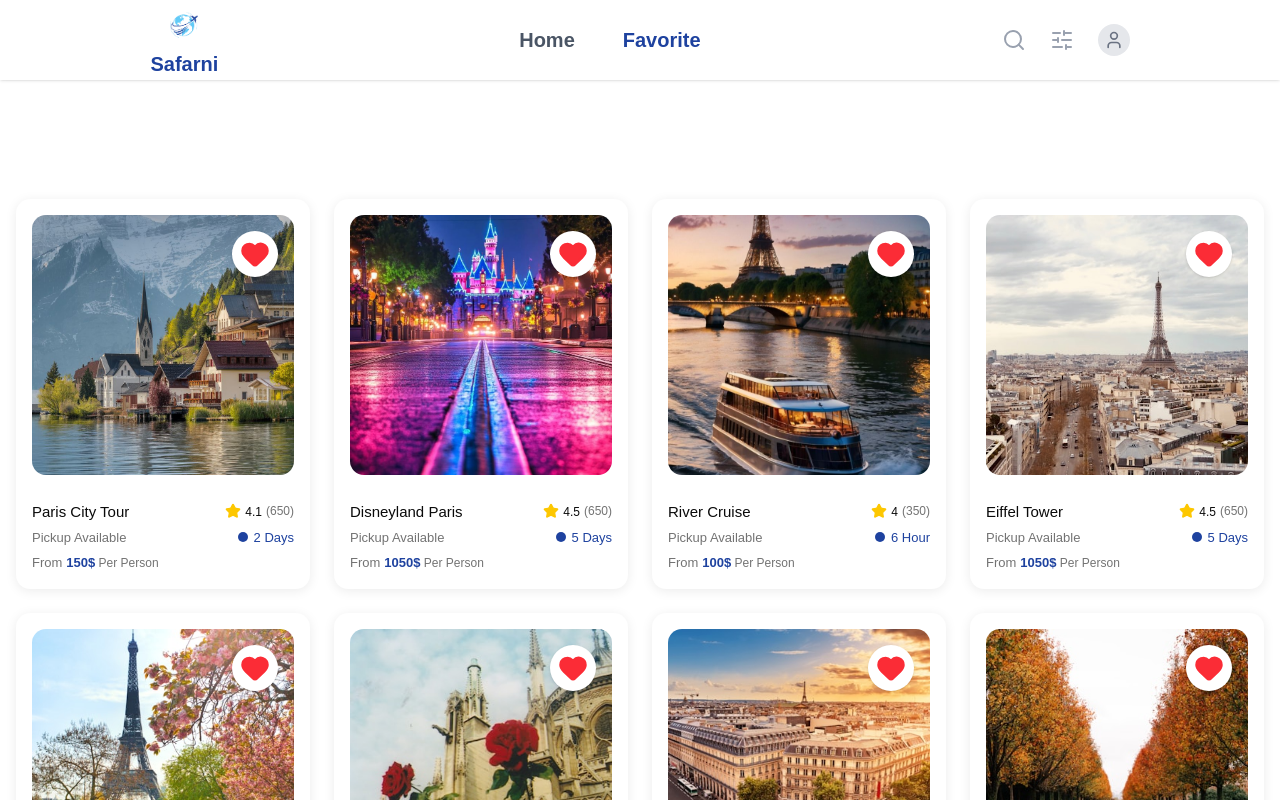
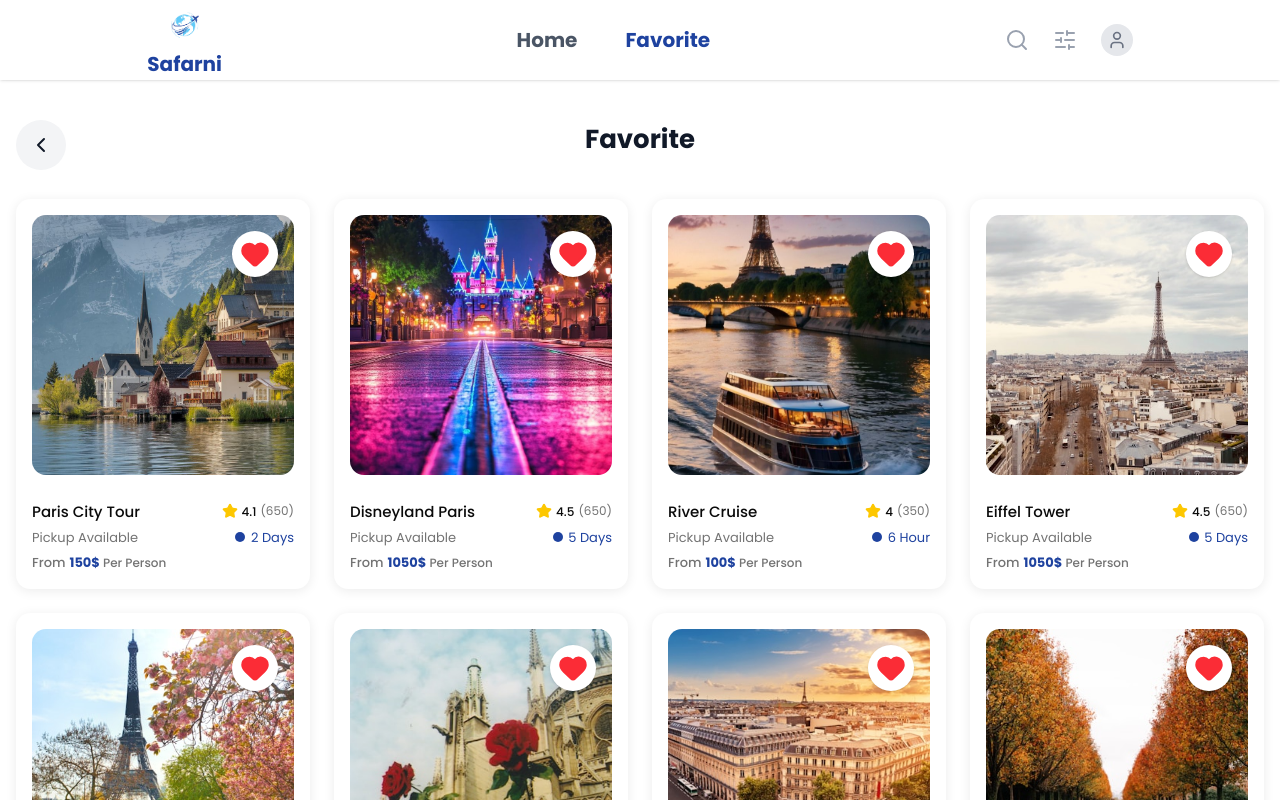
Before and after one commit to Abdulrahmanfawzy/Safarni-team-1, a React (Vite) app: page /favorites in a window 1280 px wide. Shown: the top 800 px of the page. Built offline with nearby package versions, Linux system fonts and the light colour scheme.

Commit message:
editing ui n packages

```diff
--- a/package.json
+++ b/package.json
@@ -18,9 +18,11 @@
     "card": "^2.5.4",
     "class-variance-authority": "^0.7.1",
     "clsx": "^2.1.1",
+    "font": "^0.0.4",
     "input-otp": "^1.4.2",
     "lucide-react": "^0.563.0",
     "next-themes": "^0.4.6",
+    "poppins": "^0.1.1",
     "radix-ui": "^1.4.3",
     "react": "^19.2.0",
     "react-dom": "^19.2.0",
--- a/src/components/common/Back.tsx
+++ b/src/components/common/Back.tsx
@@ -8,9 +8,10 @@
   return (
     <Button
       onClick={() => navigate(-1)}
-      variant={"outline"}
-      className="rounded-full size-15 my-2">
-      <ChevronLeft className="size-8 " />
+      variant={"ghost"}
+      className="cursor-pointer rounded-full absolute text-[var(--text-primary-gray)] bg-[#F3F4F6] w-[50px] h-[50px]"
+    >
+      <ChevronLeft className="size-6" />
     </Button>
   );
 };
--- a/src/components/common/Title.tsx
+++ b/src/components/common/Title.tsx
@@ -1,7 +1,9 @@
 export const Title = ({ title }: { title: string }) => {
   return (
-    <div>
-      <h1 className="text-[26px] font-bold text-center">{title}</h1>
-    </div>
+    <>
+      <h1 className="text-[26px] text-[var(--text-primary-gray)] font-bold text-center">
+        {title}
+      </h1>
+    </>
   );
 };
--- a/src/pages/favorites/favoritePage.tsx
+++ b/src/pages/favorites/favoritePage.tsx
@@ -1,3 +1,4 @@
+import Back from "@/components/common/Back";
 import HeartIcon from "../../components/common/HeartIcon";
 import { Title } from "../../components/common/Title";
 import { Card, CardContent } from "../../components/ui/card";
@@ -79,6 +80,7 @@
     <>
       <div className="space-y-6 container pb-10">
         <div className="relative my-10">
+          <Back />
           <Title title="Favorite" />
         </div>
         <div className="grid grid-cols-1 sm:grid-cols-2 lg:grid-cols-4 gap-6">
```
Also changed, not shown: src/main.tsx (+4 -4 lines), 1 other file (tests, documents, lock files or other folders).
